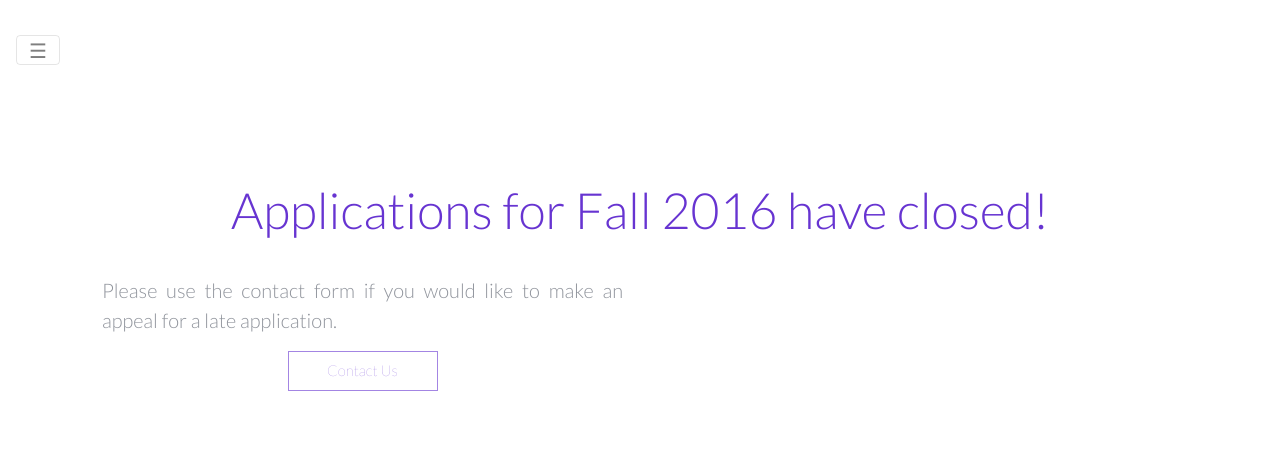
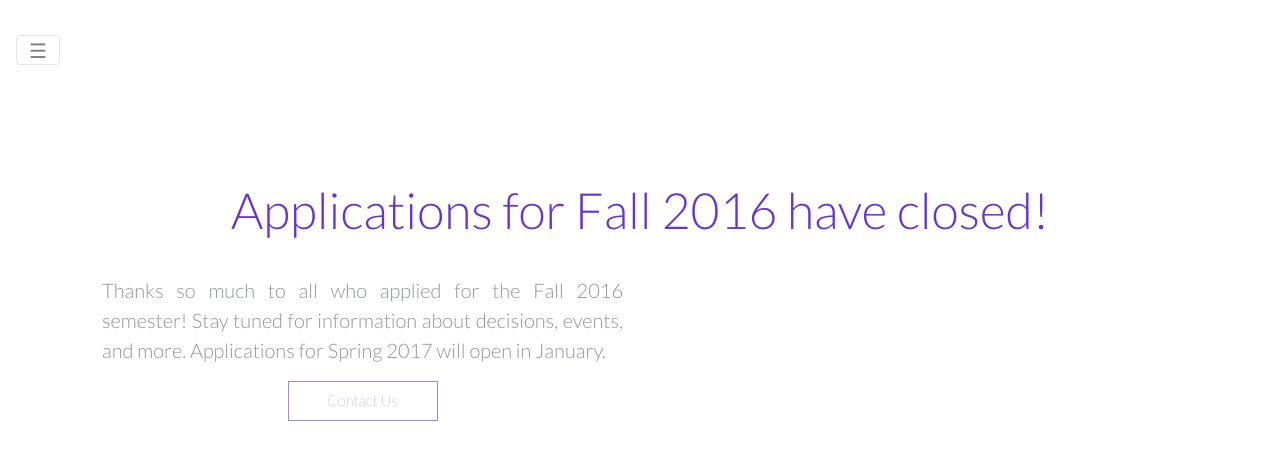
Before and after one commit to scopeusc/scopeusc.github.io, a plain HTML site: page apply.html in a window 1280 px wide. Drawn offline with nearby package versions, Linux system fonts and the light colour scheme.

Commit message:
updated apply page

```diff
--- a/apply.html
+++ b/apply.html
@@ -33,7 +33,7 @@
         </div>
         <div class="col-md-6 col-md-offset-3">
             <div class="description">
-                <p>Please use the contact form if you would like to make an appeal for a late application.</p>
+                <p>Thanks so much to all who applied for the Fall 2016 semester! Stay tuned for information about decisions, events, and more. Applications for Spring 2017 will open in January.</p>
                 <div class="page-apply">
                     <a class="nav-link" href="contact">Contact Us</a>
                 </div>
```
